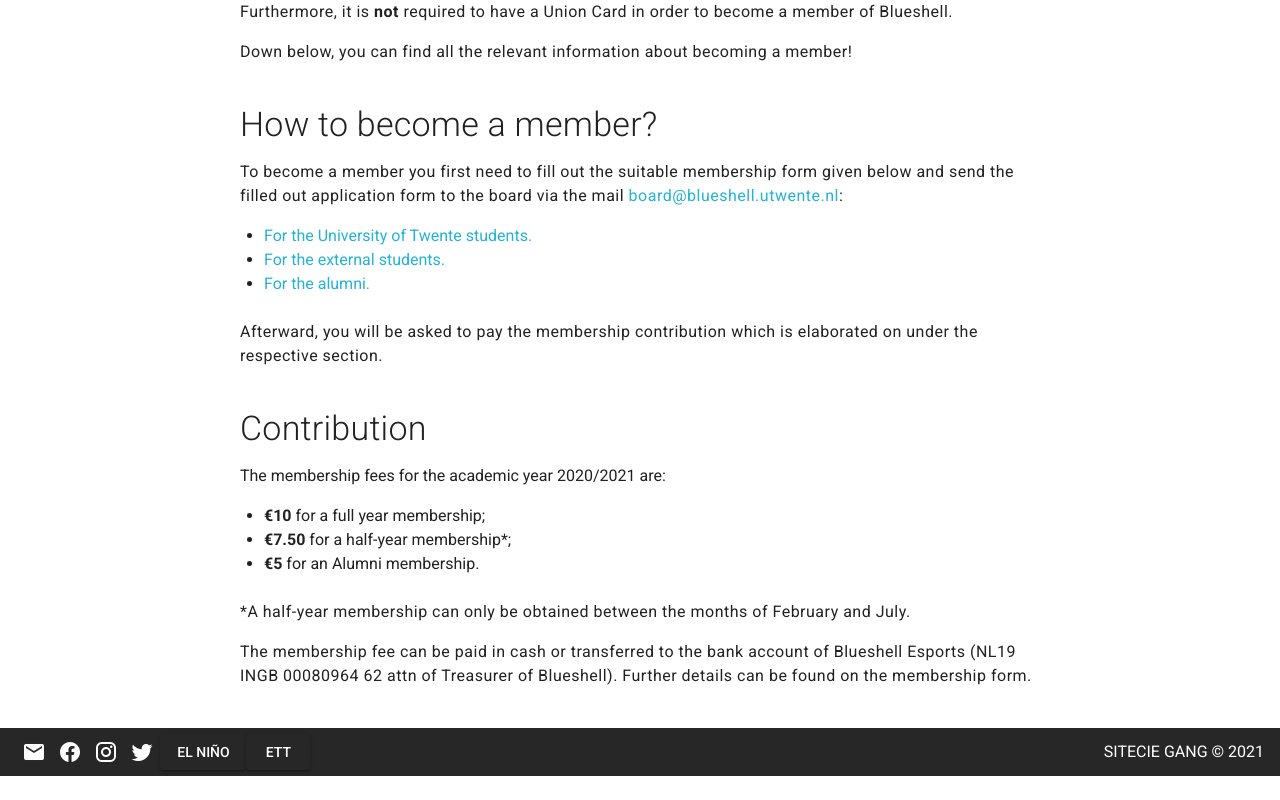
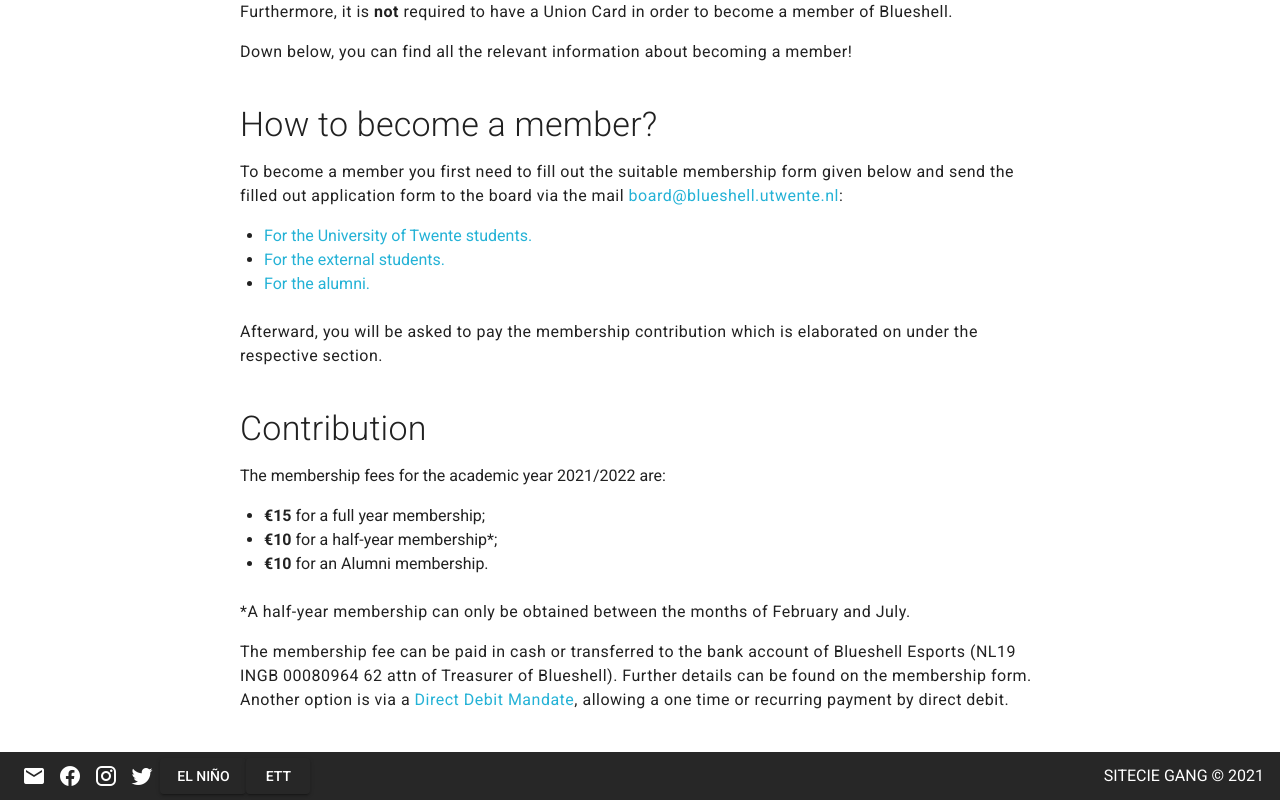
Before and after one commit to ESA-Blueshell/frontend, a Vue app: page /membership in a window 1280 px wide. Shown: the part 668-1468 px from the top of the page. Before the commit the page ends 1444 px from the top, so only its background shows below. Built offline with nearby package versions, Linux system fonts and the light colour scheme.

Commit message:
updated membership page to 2021 standards

```diff
--- a/src/views/Membership.vue
+++ b/src/views/Membership.vue
@@ -69,12 +69,12 @@
             Contribution
           </p>
           <p>
-            The membership fees for the academic year 2020/2021 are:
+            The membership fees for the academic year 2021/2022 are:
           </p>
           <ul>
-            <li><b>€10</b> for a full year membership;</li>
-            <li><b>€7.50</b> for a half-year membership*;</li>
-            <li><b>€5</b> for an Alumni membership.</li>
+            <li><b>€15</b> for a full year membership;</li>
+            <li><b>€10</b> for a half-year membership*;</li>
+            <li><b>€10</b> for an Alumni membership.</li>
           </ul>
           <p class="body-1">
             <br>
@@ -84,6 +84,11 @@
             The membership fee can be paid in cash or transferred to the bank account of Blueshell
             Esports (NL19 INGB 00080964 62 attn of Treasurer of Blueshell). Further details can be
             found on the membership form.
+
+            Another option is via a
+            <a href="https://esa-blueshell.nl/api/download/Direct_Debit_Mandate.pdf"
+               target="_blank" class="text-decoration-none">
+              Direct Debit Mandate</a>, allowing a one time or recurring payment by direct debit.
           </p>
         </div>
       </div>
```
